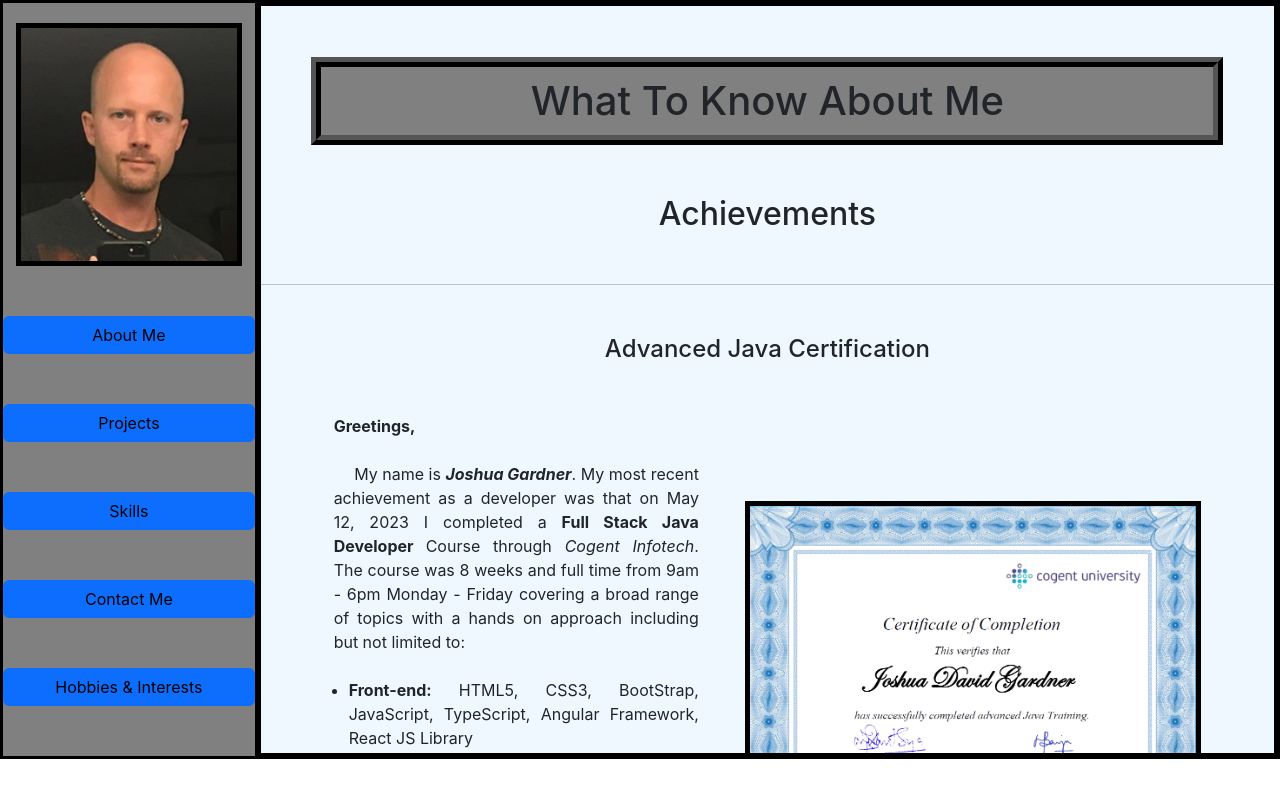
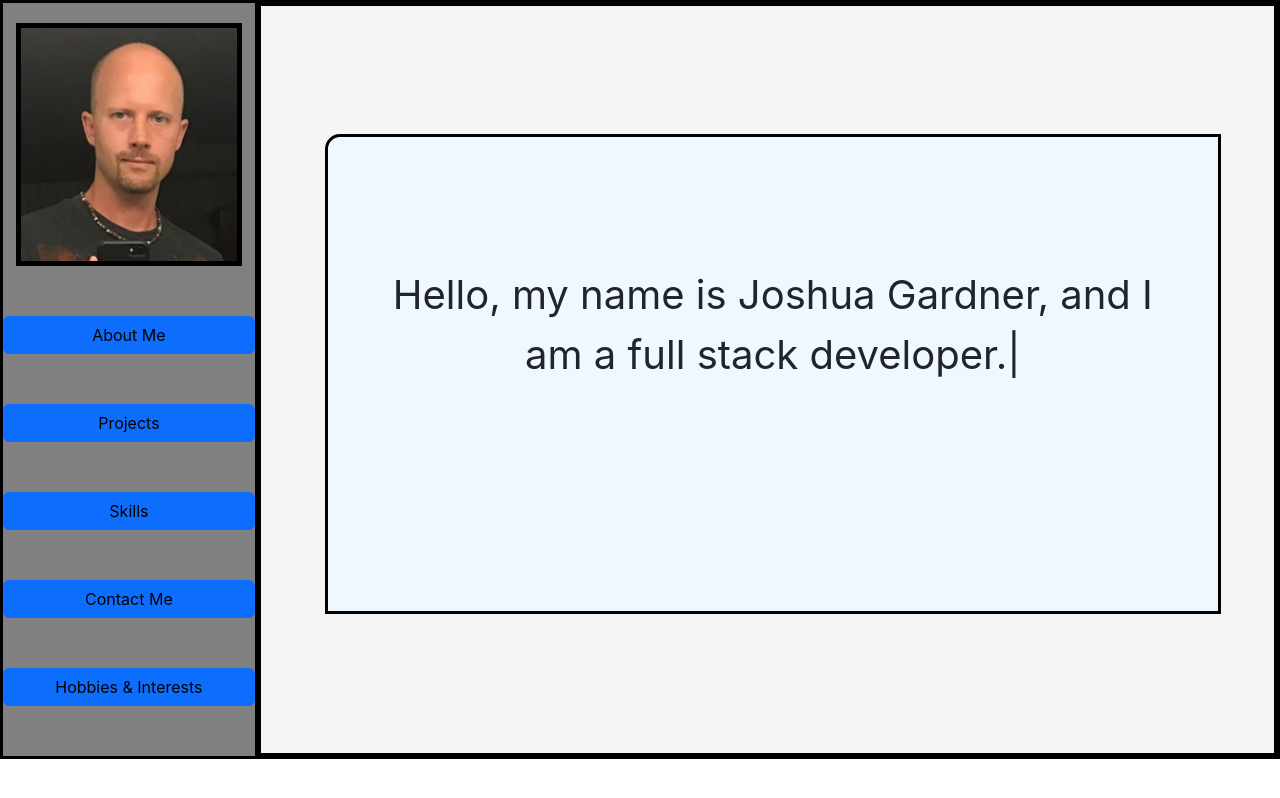
Before and after one commit to jgcoding2020/My-Portfolio, a React (Create React App) app: page / in a window 1280 px wide. Built offline with nearby package versions, Linux system fonts and the light colour scheme.

Commit message:
Added home page with type-animation component #introduction, navbar image is now link to home

```diff
--- a/package.json
+++ b/package.json
@@ -15,6 +15,7 @@
     "react-router-dom": "^6.14.2",
     "react-scripts": "5.0.1",
     "react-slick": "^0.29.0",
+    "react-type-animation": "^3.1.0",
     "slick-carousel": "^1.8.1",
     "web-vitals": "^2.1.4"
   },
--- a/src/App.js
+++ b/src/App.js
@@ -5,6 +5,7 @@ import ContactMe from "./pages/contactMe/ContactMe";
 import Hobbies from "./pages/hobbies/Hobbies";
 import Skills from "./pages/skills/Skills";
 import About from "./pages/about/About";
+import Home from "./pages/home/Home";
 import './App.css';
 
 /**
@@ -17,7 +18,7 @@ function App() {
       <main id="main">
         <Navbar></Navbar>
         <Routes>
-          <Route path="/" element={<About />} />
+          <Route path="/" element={<Home />} />
           <Route path="About" element={<About />} />
           <Route path="MyProjects" element={<MyProjects />} />
           <Route path="ContactMe" element={<ContactMe />} />
--- /dev/null
+++ b/src/pages/home/Home.css
@@ -0,0 +1,31 @@
+/*Div for entire About component*/
+#home {
+    border: solid black;
+    display: inline-block;
+    width: 80%;
+    height: 100%;
+    margin: auto;
+    text-align: center;
+    background-color: whitesmoke;
+    position: absolute;
+}
+
+#introduction {
+    background-color: aliceblue;
+    border: solid black;
+    border-radius: 15px 0px 0px 0px;
+    height: 60%;
+    width: 70%;
+    margin: 10% 5%;
+    padding: 10% 5%;
+    position: fixed;
+    overflow: scroll;
+        -webkit-overflow-scrolling: touch;
+}
+
+@media screen and (max-width: 900px) {
+    #introduction {
+        margin: 25% 5% 0% 5%;
+        border-radius: 15px;
+    }
+}
--- /dev/null
+++ b/src/pages/home/Home.js
@@ -0,0 +1,21 @@
+import "./Home.css";
+import { TypeAnimation } from "react-type-animation";
+
+function Home() {
+    return (
+        <div id="home">
+            <div id="introduction">
+                <TypeAnimation
+                    sequence={["Hello, my name is Joshua Gardner, and I am a full stack developer.",
+                        1000
+                    ]}
+                    speed={25}
+                    repeat={Infinity}
+                    style={{ fontSize: "2.5em" }}
+                />
+            </div>
+        </div>
+    );
+}
+
+export default Home;
--- a/src/pages/navbar/Navbar.js
+++ b/src/pages/navbar/Navbar.js
@@ -10,14 +10,14 @@ function Navbar() {
     return (
         <>
             <nav id="nav">
-                <img id="headshot" src={process.env.PUBLIC_URL + "images/navbarImages/headshot.PNG"} alt="Headshot"></img>
+                <Link className="links" to="/"><img id="headshot" src={process.env.PUBLIC_URL + "images/navbarImages/headshot.PNG"} alt="Headshot"></img></Link>
                 <button type="button" className="btn btn-primary"><Link className="links" to="About">About Me</Link></button>
                 <button type="button" className="btn btn-primary"><Link className="links" to="MyProjects">Projects</Link></button>
                 <button type="button" className="btn btn-primary"><Link className="links" to="Skills">Skills</Link></button>
                 <button type="button" className="btn btn-primary"><Link className="links" to="ContactMe">Contact Me</Link></button>
                 <button type="button" className="btn btn-primary"><Link className="links" to="Hobbies">Hobbies & Interests</Link></button>
             </nav>
-                <Outlet></Outlet>
+            <Outlet></Outlet>
         </>
     );
 
```
Also changed, not shown: 1 other file (tests, documents, lock files or other folders).
